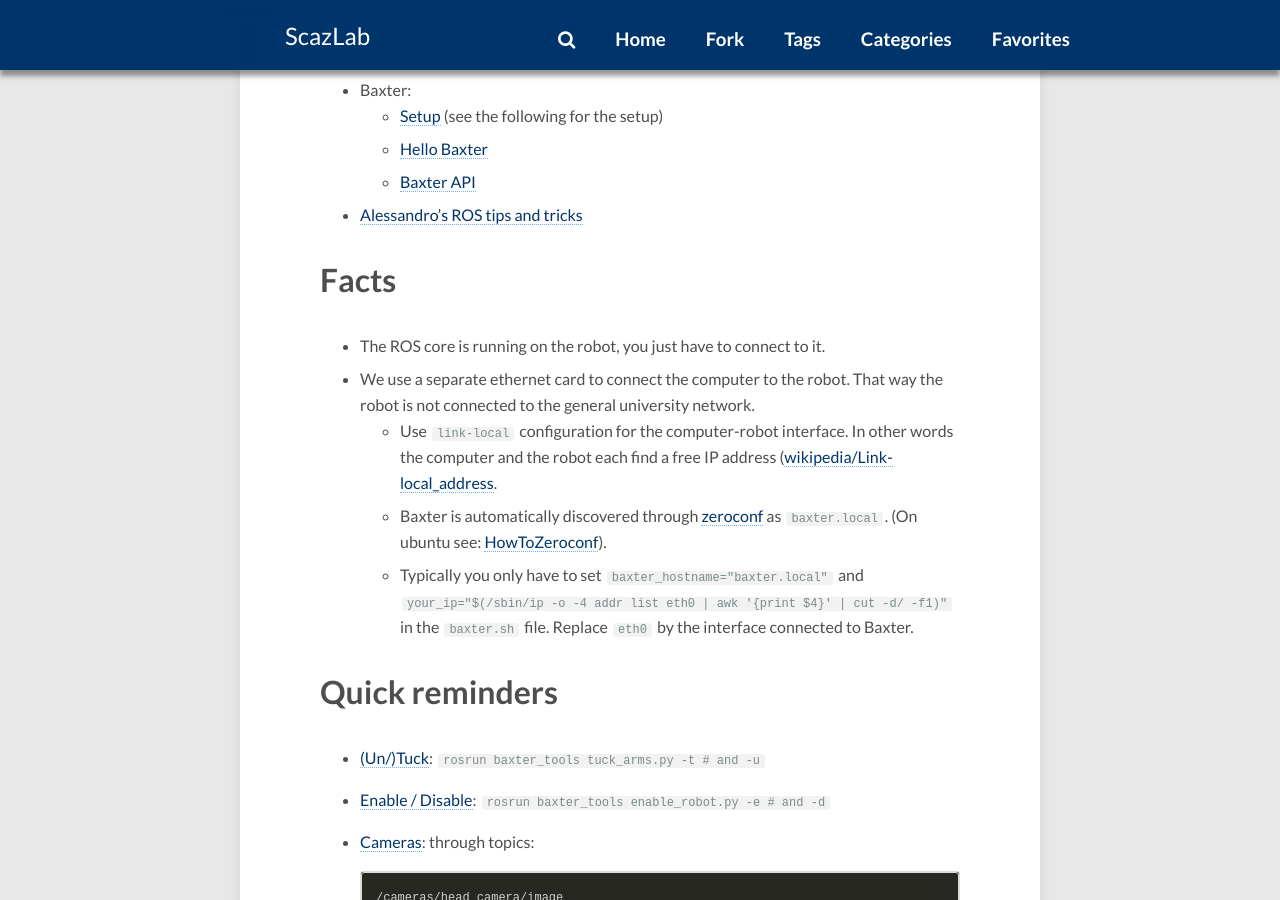
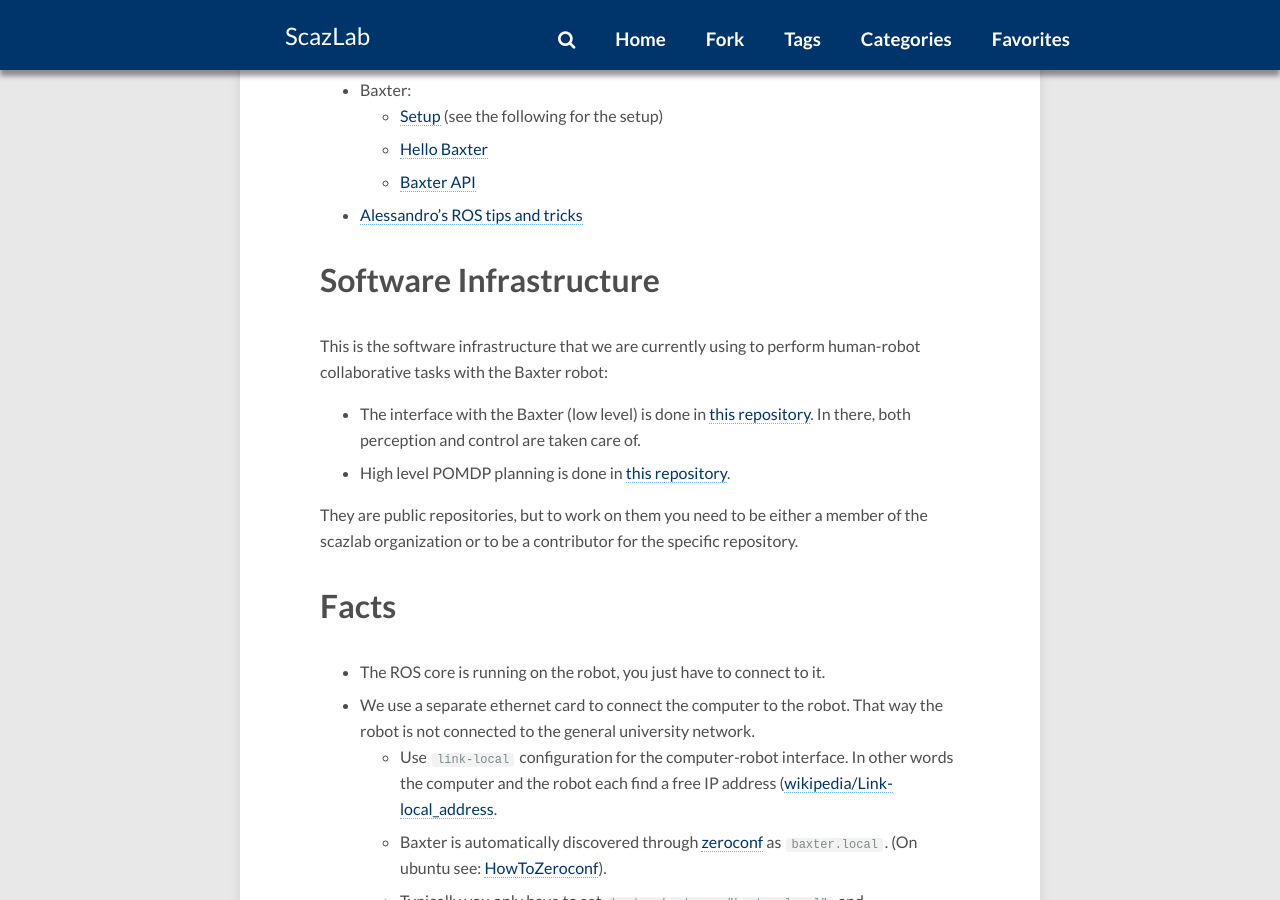
Before and after one commit to ScazLab/ScazLab.github.io, a Jekyll site: the page built from _posts/2016-02-19-Baxter-cheat-sheet.md, in a window 1280 px wide and 900 px high, scrolled down 1025 px. Built offline with Jekyll 4.4.1, drawn with Linux system fonts in a browser that asks for light colours; nearby versions of some CDN libraries; comment, search, counter and statistics services are not loaded.

Commit message:
Uploaded some info on the software infrastructure

```diff
--- a/_posts/2016-02-19-Baxter-cheat-sheet.md
+++ b/_posts/2016-02-19-Baxter-cheat-sheet.md
@@ -22,6 +22,15 @@ excerpt_separator: <!-- More -->
 - [Alessandro's ROS tips and tricks](http://alecive.github.io/blog/2016/02/08/ROS-concepts/)
 
 <!-- More -->
+
+# Software Infrastructure
+
+This is the software infrastructure that we are currently using to perform human-robot collaborative tasks with the Baxter robot:
+
+- The interface with the Baxter (low level) is done in [this repository](github.com/scazlab/baxter_collaboration). In there, both perception and control are taken care of.
+- High level POMDP planning is done in [this repository](https://github.com/scazlab/htm).
+
+They are public repositories, but to work on them you need to be either a member of the scazlab organization or to be a contributor for the specific repository.
 
 # Facts
 
```
